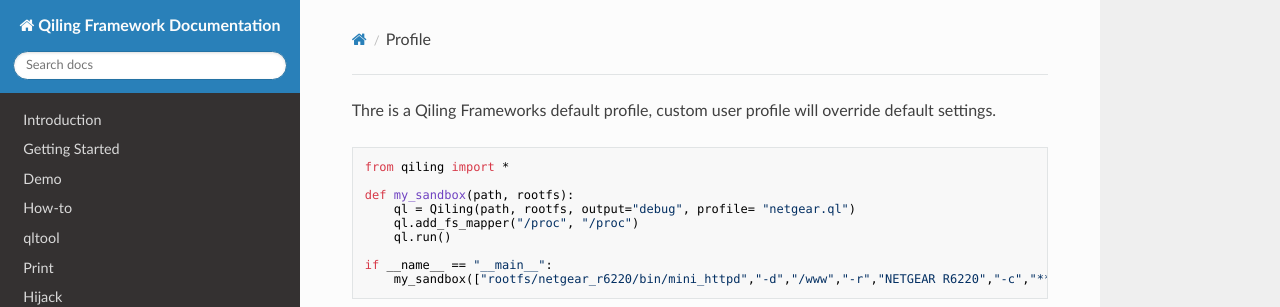
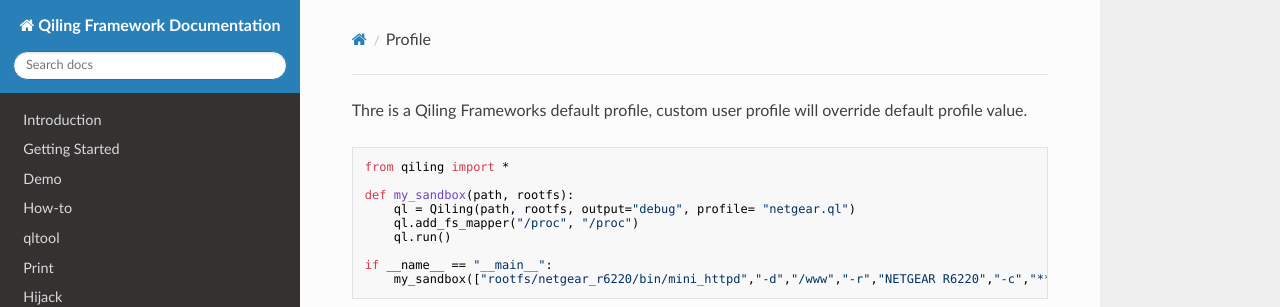
Before and after one commit to qilingframework/rtfd.io, an MkDocs documentation site: the page built from docs/profile.md, in a window 1280 px wide. Shown: the top 307 px of the page. Built offline with MkDocs 1.6.1, drawn with Linux system fonts in a browser that asks for light colours; nearby versions of some CDN libraries.

Commit message:
touch up profile

````diff
--- a/docs/profile.md
+++ b/docs/profile.md
@@ -2,7 +2,7 @@
 title: Profile
 ---
 
-Thre is a Qiling Frameworks default profile, custom user profile will override default settings.
+Thre is a Qiling Frameworks default profile, custom user profile will override default profile value.
 
 ```python
 from qiling import *
````
